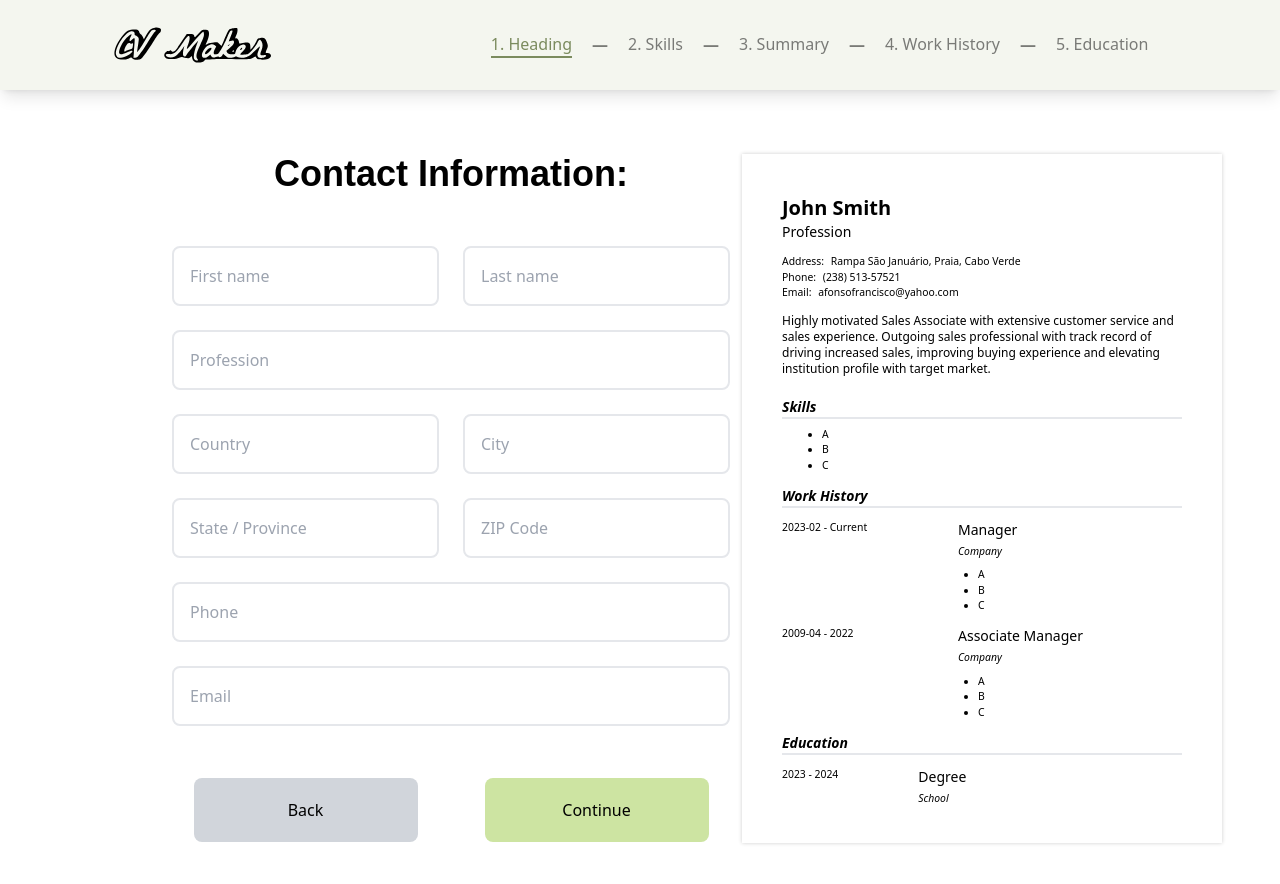
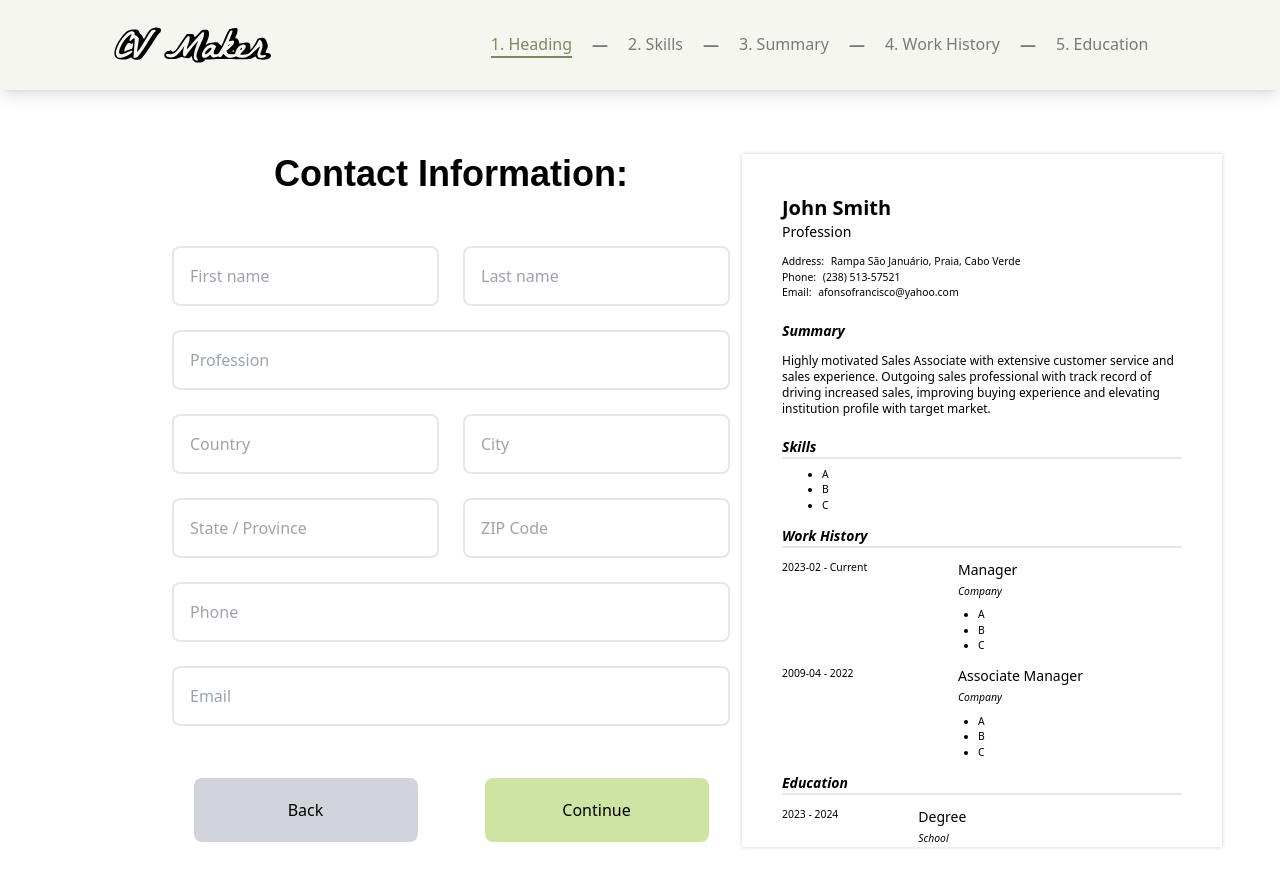
Before and after one commit to lmreineer/cv-maker, a React (Create React App) app: page / in a window 1280 px wide. Built offline with nearby package versions, Linux system fonts and the light colour scheme.

Commit message:
Update styles on modal

```diff
--- a/src/components/preview/CVContent.js
+++ b/src/components/preview/CVContent.js
@@ -6,6 +6,7 @@ const Content = ({
     contactHeading,
     contactInput,
     summaryContainer,
+    summaryHeading,
     summary,
     mainBackgroundContainer,
     mainBackgroundHeading,
@@ -38,6 +39,7 @@ const Content = ({
                 </h6>
             </div>
             <div className={summaryContainer}>
+                <h6 className={summaryHeading}>Summary</h6>
                 <h6 className={summary}>
                     Highly motivated Sales Associate with extensive customer service and
                     sales experience. Outgoing sales professional with track record of
--- a/src/components/preview/CVModal.js
+++ b/src/components/preview/CVModal.js
@@ -7,13 +7,14 @@ const Modal = () => {
                 textContainer="h-full shadow-lg rounded p-10 overflow-auto bg-white"
                 fullName="font-bold text-5xl"
                 profession="text-2xl"
-                address="mt-5 text-xl font-medium"
+                address="mt-5 text-lg font-medium"
                 contactHeading="text-lg font-medium"
                 contactInput="font-normal ml-1"
-                summaryContainer="mt-5"
-                summary="text-xl"
+                summaryContainer="mt-10"
+                summaryHeading="font-bold italic text-xl mt-10"
+                summary="text-xl mt-5"
                 mainBackgroundContainer="mt-5"
-                mainBackgroundHeading="font-bold italic border-b-2 text-xl mt-5"
+                mainBackgroundHeading="font-bold italic border-b-2 text-xl mt-10"
                 skillsList="list-disc ml-14 mt-2 text-lg"
                 stayPeriodContainer="flex mt-5"
                 workTimePeriodContainer="text-lg w-36"
--- a/src/components/preview/CVPreview.js
+++ b/src/components/preview/CVPreview.js
@@ -21,8 +21,9 @@ const Control = () => {
                     address="mt-3 text-[0.65rem] font-medium"
                     contactHeading="text-[0.65rem] font-medium"
                     contactInput="font-normal ml-1"
-                    summaryContainer="mt-3"
-                    summary="text-xs"
+                    summaryContainer="mt-5"
+                    summaryHeading="font-bold italic text-sm"
+                    summary="text-xs mt-3"
                     mainBackgroundContainer="mt-5"
                     mainBackgroundHeading="font-bold italic border-b-2 text-sm mt-3"
                     skillsList="list-disc ml-10 mt-2 text-[0.65rem]"
```
